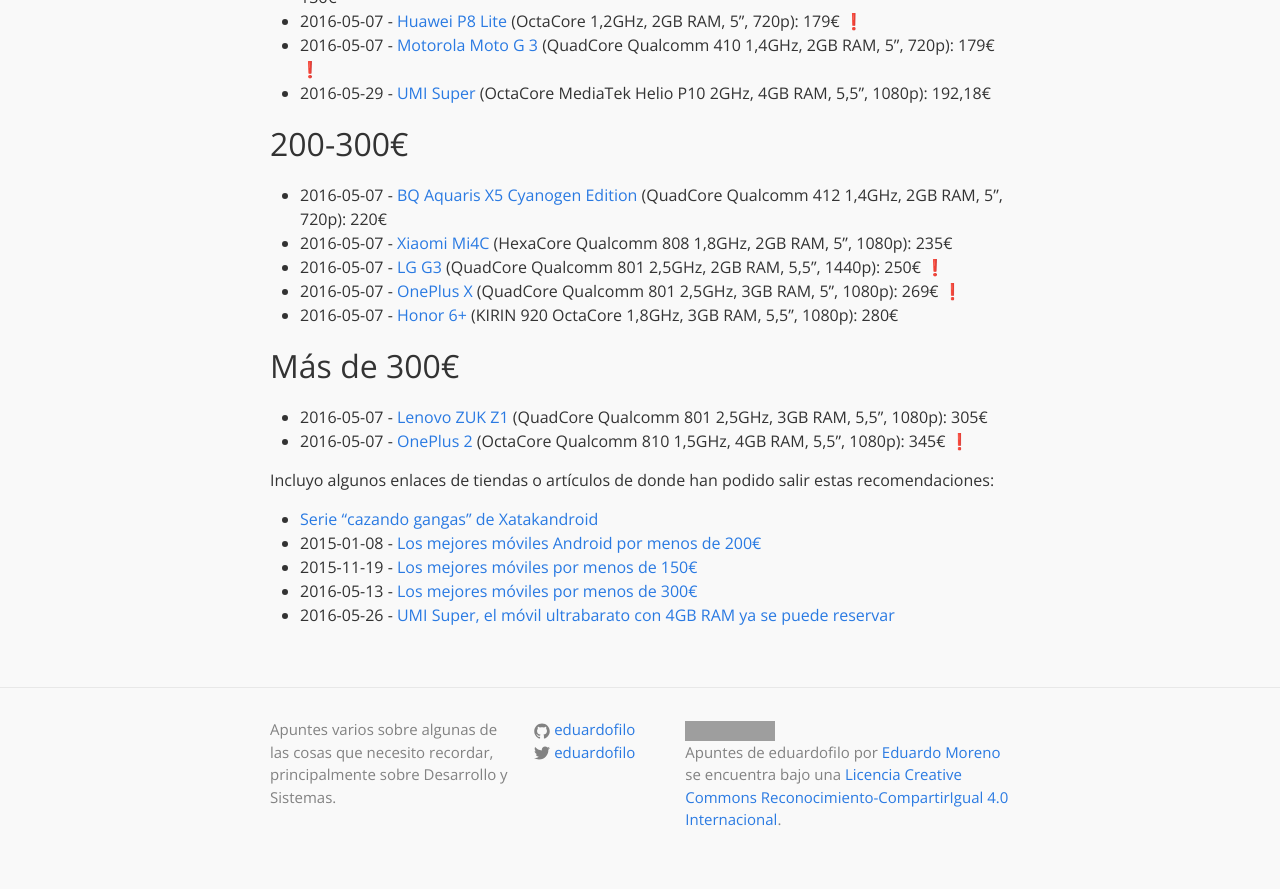
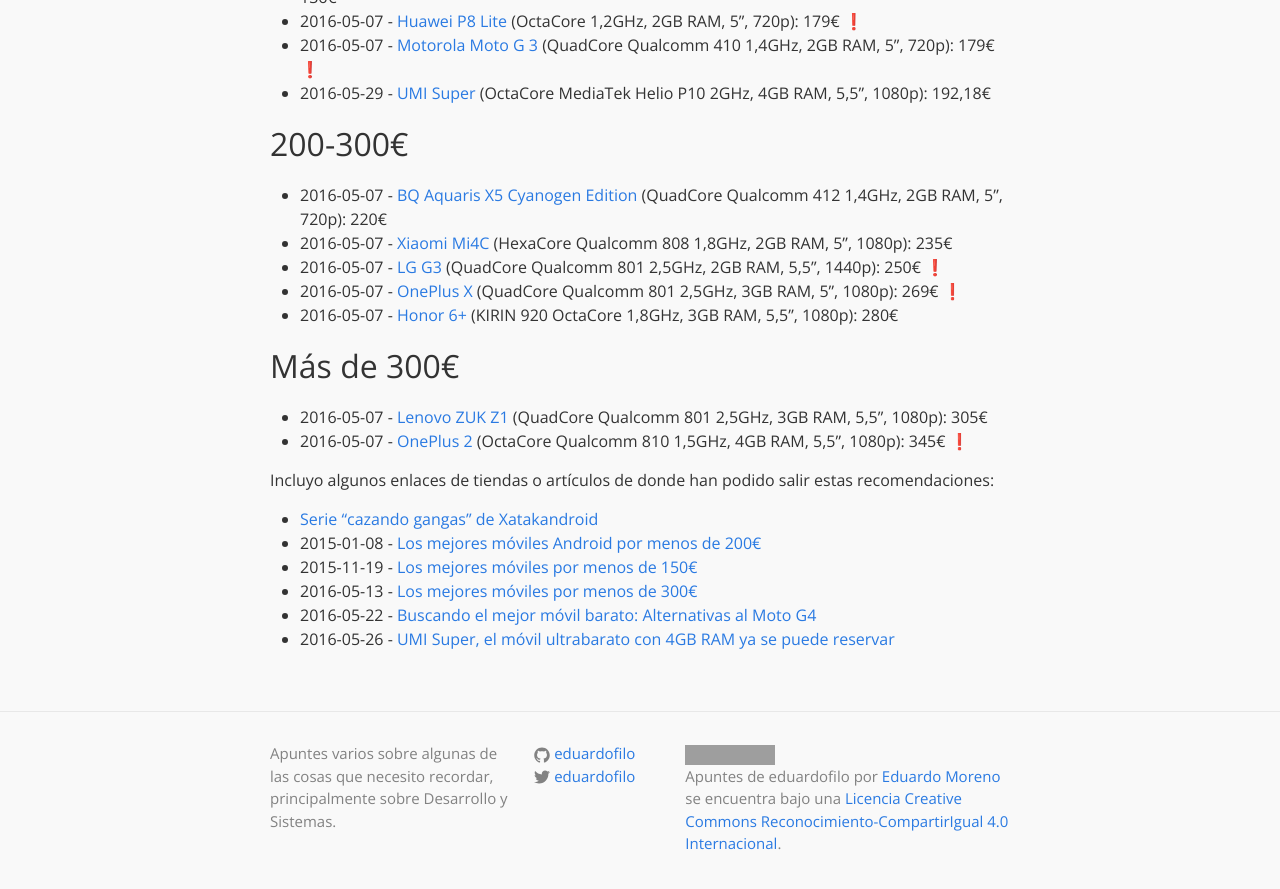
Before and after one commit to eduardofilo/eduardofilo.jekyll, a Jekyll site: the page built from _posts/2015-01-09-moviles.md, in a window 1280 px wide and 900 px high, scrolled down 970 px. Shown: the top 889 px of the window. Built offline with Jekyll 4.4.1, drawn with Linux system fonts in a browser that asks for light colours; emoji names are drawn with the system emoji font; grey boxes are pictures that could not be loaded.

Commit message:
Añadido post sobre alternativas al Moto G4

```diff
--- a/_posts/2015-01-09-moviles.md
+++ b/_posts/2015-01-09-moviles.md
@@ -40,4 +40,5 @@
 * 2015-01-08 - [Los mejores móviles Android por menos de 200€](http://www.elandroidelibre.com/2015/01/los-mejores-moviles-android-por-menos-de-200e.html)
 * 2015-11-19 - [Los mejores móviles por menos de 150€](http://www.elandroidelibre.com/2015/11/los-mejores-moviles-por-menos-de-150e.html)
 * 2016-05-13 - [Los mejores móviles por menos de 300€](http://www.elandroidelibre.com/2016/05/mejores-moviles-por-menos-de-300.html)
+* 2016-05-22 - [Buscando el mejor móvil barato: Alternativas al Moto G4](http://www.elandroidelibre.com/2016/05/alternativas-al-moto-g4.html)
 * 2016-05-26 - [UMI Super, el móvil ultrabarato con 4GB RAM ya se puede reservar](http://www.elandroidelibre.com/2016/05/umi-super-movil-ultrabarato-4gb-reservar.html)
```
